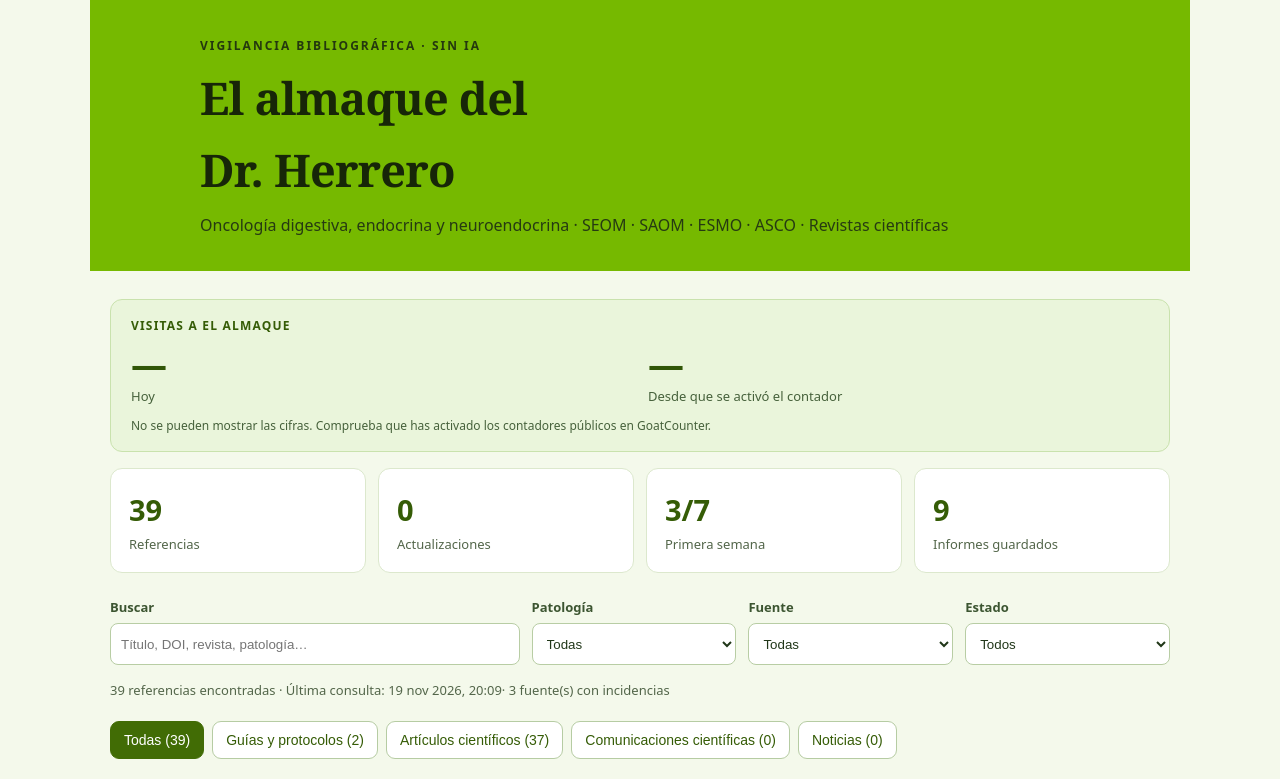
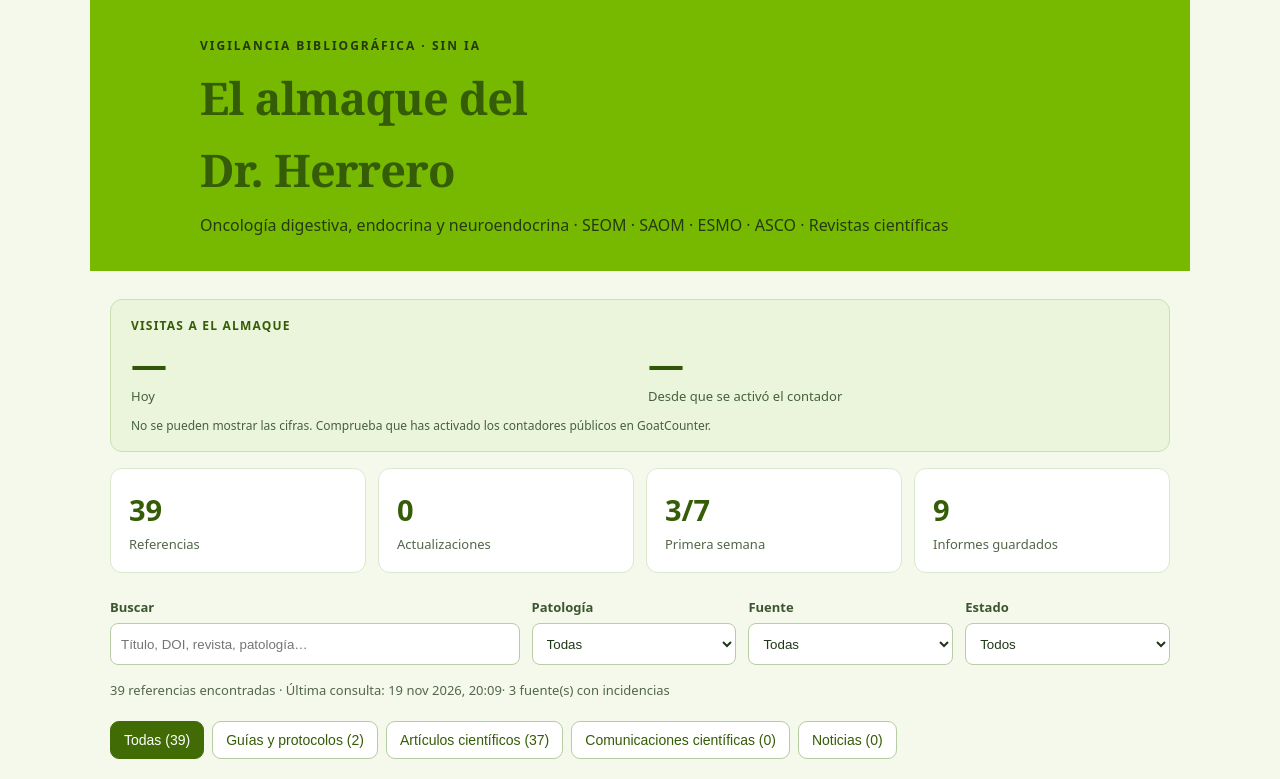
Before and after one commit to selesegunda/el-almaque-del-dr-herrero, a plain HTML site: page docs/index.html in a window 1280 px wide. Shown: the top 779 px of the page. Drawn offline with Linux system fonts and the light colour scheme.

Commit message:
Add color to header h1 in styles.css

```diff
--- a/docs/styles.css
+++ b/docs/styles.css
@@ -23,3 +23,4 @@ input:focus-visible,select:focus-visible,button:focus-visible,a:focus-visible{ou
 .visit-counter-numbers strong{color:#315607}
 .visit-counter-numbers span,.visit-counter p{color:#46613B}
 @media(max-width:430px){header h1{font-size:clamp(29px,8vw,38px);line-height:1.16}header{padding-top:30px;padding-bottom:28px}}
+header h1 {color: #355C06;}
```
